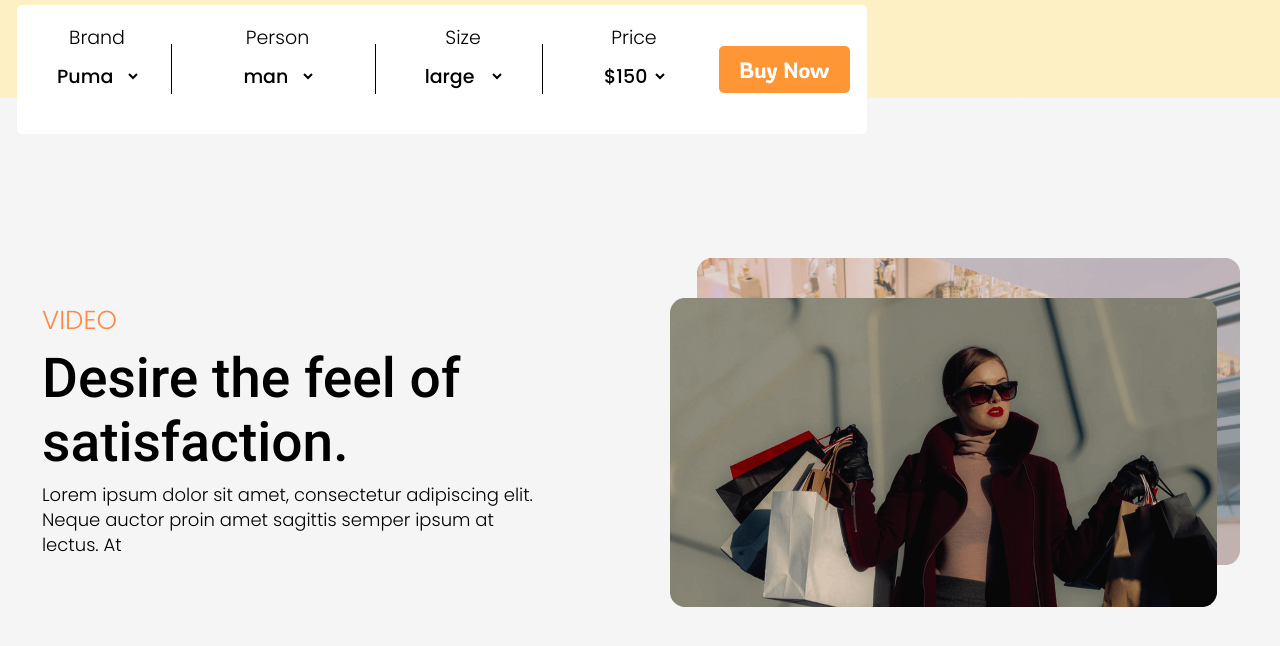
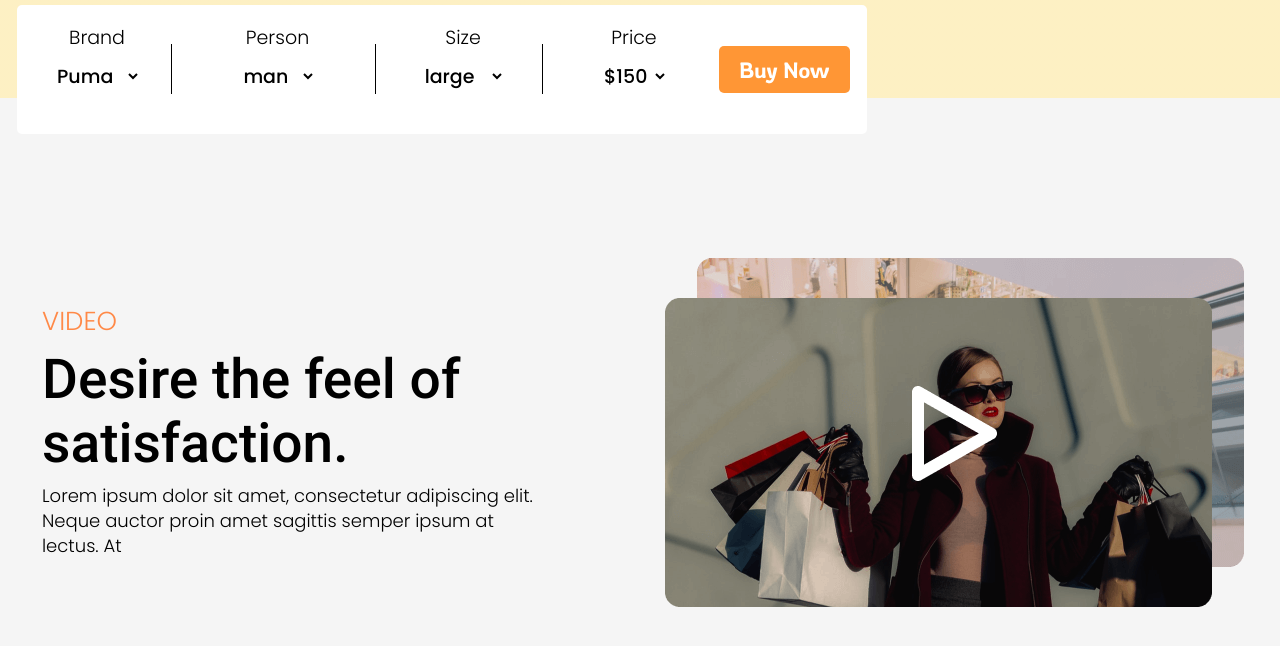
Before and after one commit to bd-ans/puma-life, a React (Create React App) app: page / in a window 1280 px wide. Shown: the part 660-1306 px from the top of the page. Built offline with nearby package versions, Linux system fonts and the light colour scheme.

Commit message:
zsh:1: command not found: git

```diff
--- a/src/components/Video-sec.js
+++ b/src/components/Video-sec.js
@@ -1,5 +1,6 @@
 import VideoBackImg from '../assets/images/bag-ekskalatordan-opa.png'; /* IMPORT IMG */
 import VideoOldImg from '../assets/images/sumkali-op.png'; /* IMPORT IMG */
+import VideoPlayImg from '../assets/images/play-video.png'; /* IMPORT IMG */
 export default function VideoSec() { /* EXPORT VIDEO SECTION */
   return (
     <>
@@ -44,6 +45,12 @@ export default function VideoSec() { /* EXPORT VIDEO SECTION */
                     alt="video img"
                     width={547}
                     height={309}/>
+
+                    <img className='video-top-right-play-img'
+                    src={VideoPlayImg}
+                    alt="video img"
+                    width={85}
+                    height={95}/>
                 </div>
               </div>
             </div>
--- a/src/index.css
+++ b/src/index.css
@@ -552,18 +552,30 @@ body {
 
 .vide-top-right-inner {
   display: flex;
+  user-select: none;
 }
 
 .video-top-right-img {
-  width: 100%;
-  height: 100%;
+  width: 547px;
+  height: 309px;
   margin-right: -4px;
 }
 
 .video-top-right-old-img {
   position: absolute;
-  margin: 40px 0 0 -27px;
+  margin: 40px 0 0 -32px;
+  width: 547px;
+  height: 309px;
 }
+
+.video-top-right-play-img {
+  position: absolute;
+  margin: 128px 0 0 215px;
+  width: 85px;
+  height: 95px;
+  cursor: pointer;
+}
+
 
 
 
```
